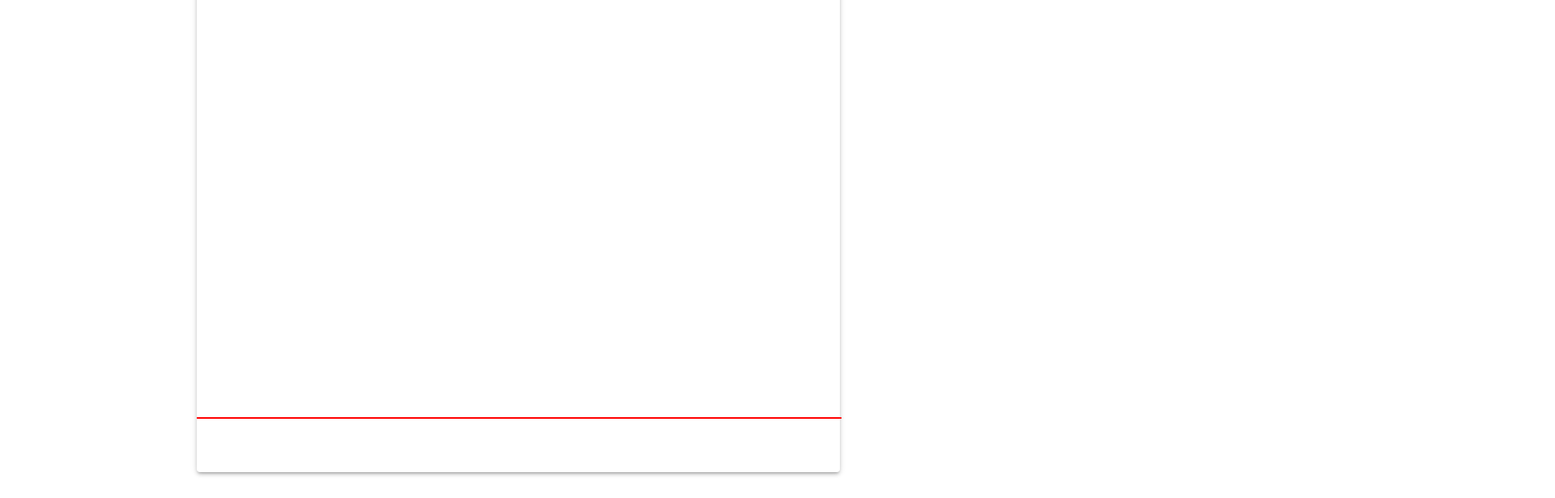
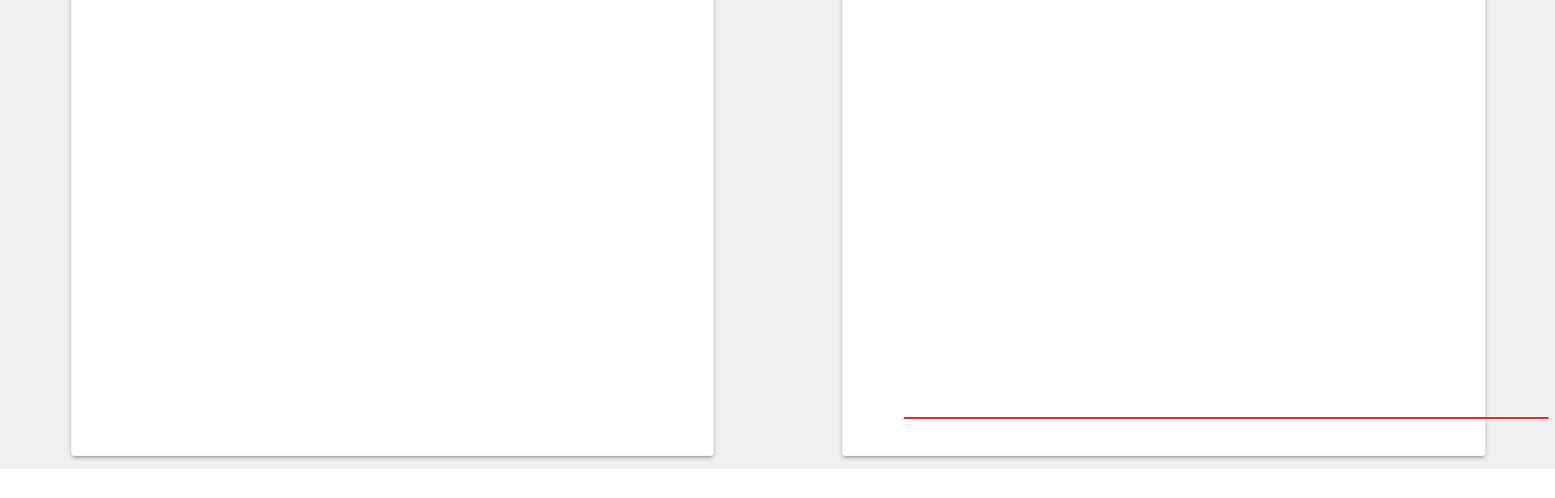
Before and after one commit to smamirshahi/squeezy-cv, a React (Vite) app: page / in a window 1280 px wide. Shown: the part 607-1223 px from the top of the page at 81% size, 1920 px wide, since content can reach past the window. Built offline with nearby package versions, Linux system fonts and the light colour scheme.

Commit message:
[Create-two-pages-for-settings-and-content] Add a new paper for setting up a settings page

```diff
--- a/src/App.tsx
+++ b/src/App.tsx
@@ -1,5 +1,5 @@
 import "./App.css";
-import { Paper } from "@mui/material";
+import { Box, Paper } from "@mui/material";
 import { TemplateButton } from "./components/template-button";
 import { TemplateSelection } from "./templates/template-selection";
 import { useRef } from "react";
@@ -15,16 +15,32 @@ export function App() {
   const contentRef = useRef<HTMLDivElement>(null);
 
   return (
-    <>
-      <TemplateButton printReference={contentRef} />
-      <Divider
+    <Box
+      sx={{
+        width: "500mm",
+        display: "flex",
+        gap: 2,
+        padding: 2,
+        justifyContent: "center",
+        alignItems: "flex-start",
+        overflowX: "auto",
+        backgroundColor: "#f0f0f0",
+      }}
+    >
+      <Paper
+        elevation={3}
         sx={{
-          position: "absolute",
-          top: `${A4_HEIGHT_MM}mm`,
           width: `${A4_WIDTH_MM}mm`,
-          border: "1px solid red",
+          minHeight: `${A4_HEIGHT_MM}mm`,
+          padding: "20mm",
+          boxSizing: "border-box",
+          margin: "auto",
+          fontSize: "12pt",
+          fontFamily: "Calibri, sans-serif",
         }}
-      />
+      >
+        <TemplateButton printReference={contentRef} />
+      </Paper>
 
       <Paper
         ref={contentRef}
@@ -39,8 +55,16 @@ export function App() {
           fontFamily: "Calibri, sans-serif",
         }}
       >
+        <Divider
+          sx={{
+            position: "absolute",
+            top: `${A4_HEIGHT_MM}mm`,
+            width: `${A4_WIDTH_MM}mm`,
+            border: "1px solid red",
+          }}
+        />
         {template !== null && <TemplateSelection template={template} />}
       </Paper>
-    </>
+    </Box>
   );
 }
```
